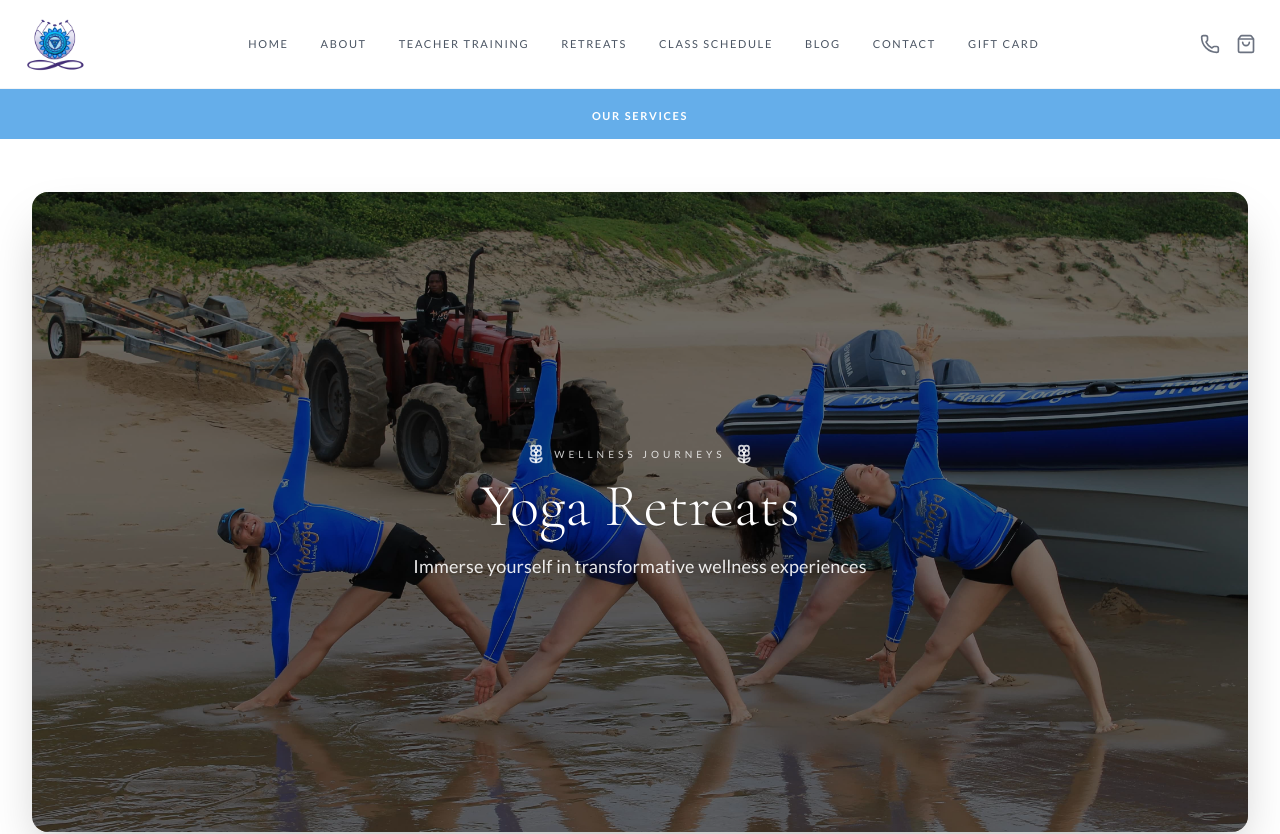
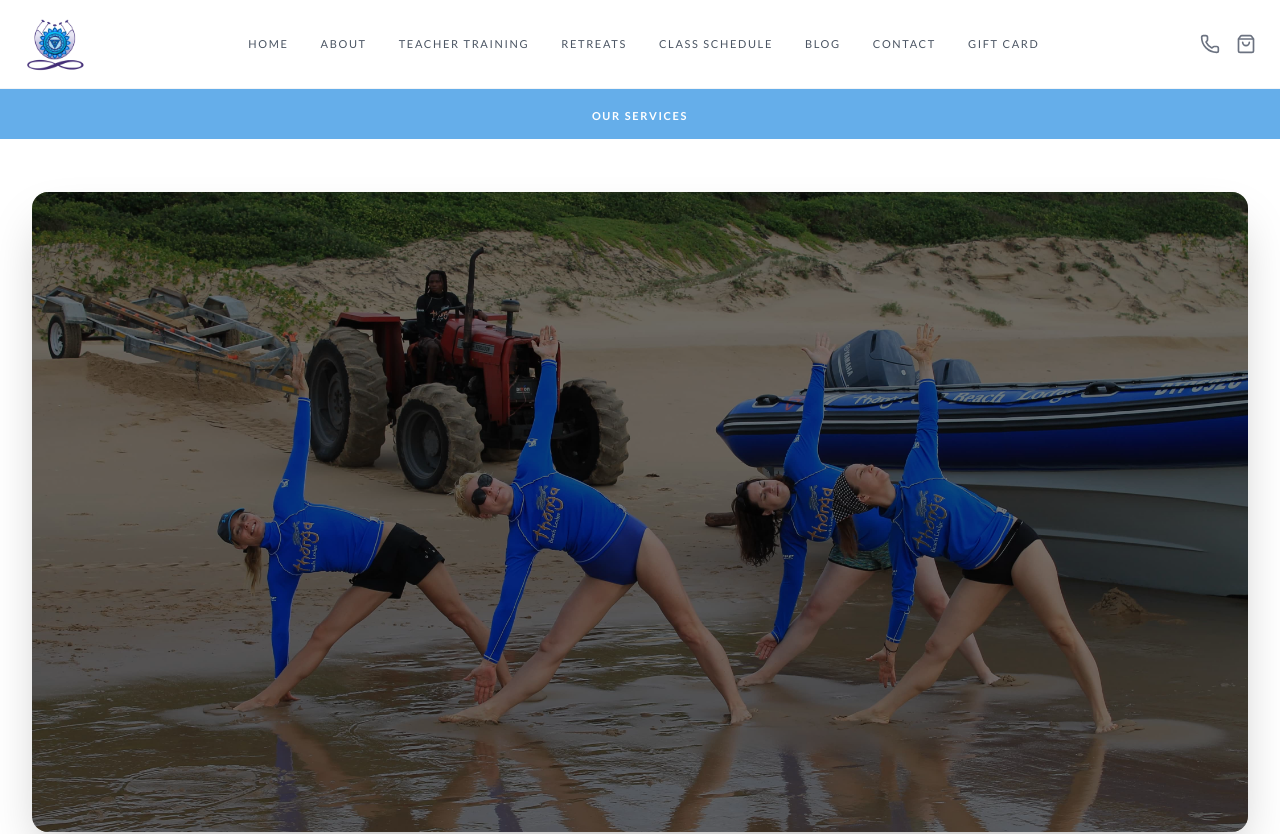
Before and after one commit to rebotilwe/devahiti-booking-system, a React (Vite) app in the folder frontend/: page /retreats in a window 1280 px wide. Shown: the top 834 px of the page. Built offline with nearby package versions, Linux system fonts and the light colour scheme.

Commit message:
Initial commit: backend + control room dashboard scaffold

```diff
--- a/frontend/src/pages/About.jsx
+++ b/frontend/src/pages/About.jsx
@@ -138,14 +138,14 @@ export default function About() {
             <div className="absolute inset-0 bg-black/50" />
 
             {/* Text overlay */}
-            <div className="absolute inset-0 flex flex-col items-center justify-center px-6 text-center">
+            {/* <div className="absolute inset-0 flex flex-col items-center justify-center px-6 text-center">
               <h1 className="text-4xl sm:text-5xl md:text-6xl font-light text-white drop-shadow-lg">
                 About Devahiti
               </h1>
               <p className="mt-4 max-w-2xl text-lg italic md:text-xl text-white/90 drop-shadow">
                 "If you can breathe, you can do yoga."
               </p>
-            </div>
+            </div> */}
           </div>
         </div>
       </section>
--- a/frontend/src/pages/Blog.jsx
+++ b/frontend/src/pages/Blog.jsx
@@ -319,11 +319,11 @@ export default function Blog() {
             />
             <div className="absolute inset-0 bg-black/50" />
             <div className="absolute inset-0 flex flex-col items-center justify-center px-6 text-center">
-              <p className="text-xs uppercase tracking-[0.3em] text-white/80 drop-shadow">Journal</p>
+              {/* <p className="text-xs uppercase tracking-[0.3em] text-white/80 drop-shadow">Journal</p>
               <h1 className="text-4xl sm:text-5xl md:text-6xl font-light text-white drop-shadow-lg">From the mat</h1>
               <p className="mx-auto mt-4 max-w-2xl text-base sm:text-lg text-white/90 drop-shadow">
                 Slow reflections on yoga, sound, breath, and the art of coming home to yourself.
-              </p>
+              </p> */}
             </div>
           </div>
         </div>
--- a/frontend/src/pages/ClassSchedule.jsx
+++ b/frontend/src/pages/ClassSchedule.jsx
@@ -133,14 +133,14 @@ export default function ClassSchedule() {
             <div className="absolute inset-0 bg-black/50" />
             <div className="absolute inset-0 flex flex-col items-center justify-center px-6 text-center">
               <div className="flex items-center justify-center gap-2 mb-3">
-                <Calendar className="h-5 w-5 text-white/80" />
-                <span className="text-[10px] tracking-[0.4em] uppercase text-white/80 drop-shadow">Find Your Flow</span>
-                <Calendar className="h-5 w-5 text-white/80" />
+                {/* <Calendar className="h-5 w-5 text-white/80" /> */}
+                {/* <span className="text-[10px] tracking-[0.4em] uppercase text-white/80 drop-shadow">Find Your Flow</span> */}
+                {/* <Calendar className="h-5 w-5 text-white/80" /> */}
               </div>
-              <h1 className="text-4xl sm:text-5xl md:text-6xl font-light text-white drop-shadow-lg">Class Schedule</h1>
+              {/* <h1 className="text-4xl sm:text-5xl md:text-6xl font-light text-white drop-shadow-lg">Class Schedule</h1>
               <p className="mt-4 text-base sm:text-lg text-white/90 max-w-2xl drop-shadow">
                 Join us on the mat — all levels welcome
-              </p>
+              </p> */}
             </div>
           </div>
         </div>
--- a/frontend/src/pages/Contact.jsx
+++ b/frontend/src/pages/Contact.jsx
@@ -134,11 +134,11 @@ export default function Contact() {
       />
       <div className="absolute inset-0 bg-black/50" />
       <div className="absolute inset-0 flex flex-col items-center justify-center px-6 text-center">
-        <p className="text-xs uppercase tracking-[0.3em] text-white/80 drop-shadow">Say hello</p>
+        {/* <p className="text-xs uppercase tracking-[0.3em] text-white/80 drop-shadow">Say hello</p>
         <h1 className="text-4xl sm:text-5xl md:text-6xl font-light text-white drop-shadow-lg">Get in touch</h1>
         <p className="mx-auto mt-4 max-w-xl text-lg text-white/90 italic drop-shadow">
           I'd love to hear from you. Let's craft a session that feels just right.
-        </p>
+        </p> */}
       </div>
     </div>
   </div>
--- a/frontend/src/pages/GiftCard.jsx
+++ b/frontend/src/pages/GiftCard.jsx
@@ -222,14 +222,14 @@ export default function GiftCard() {
             <div className="absolute inset-0 bg-black/50" />
             <div className="absolute inset-0 flex flex-col items-center justify-center px-6 text-center">
               <div className="flex items-center justify-center gap-2 mb-3">
-                <Gift className="h-5 w-5 text-white/80" />
-                <span className="text-[10px] tracking-[0.4em] uppercase text-white/80">Give the gift of wellness</span>
-                <Gift className="h-5 w-5 text-white/80" />
+                {/* <Gift className="h-5 w-5 text-white/80" /> */}
+                {/* <span className="text-[10px] tracking-[0.4em] uppercase text-white/80">Give the gift of wellness</span> */}
+                {/* <Gift className="h-5 w-5 text-white/80" /> */}
               </div>
-              <h1 className="text-4xl sm:text-5xl md:text-6xl font-light text-white drop-shadow-lg">Gift Cards</h1>
+              {/* <h1 className="text-4xl sm:text-5xl md:text-6xl font-light text-white drop-shadow-lg">Gift Cards</h1>
               <p className="mt-4 text-lg text-white/90 max-w-2xl drop-shadow">
                 Share the healing power of yoga, sound, and stillness
-              </p>
+              </p> */}
             </div>
           </div>
         </div>
--- a/frontend/src/pages/Retreats.jsx
+++ b/frontend/src/pages/Retreats.jsx
@@ -167,14 +167,14 @@ export default function Retreats() {
       <div className="absolute inset-0 bg-black/50" />
       <div className="absolute inset-0 flex flex-col items-center justify-center px-6 text-center">
         <div className="flex items-center justify-center gap-2 mb-3">
-          <Flower2 className="h-5 w-5 text-white/80" />
+          {/* <Flower2 className="h-5 w-5 text-white/80" />
           <span className="text-[10px] tracking-[0.4em] uppercase text-white/80">Wellness Journeys</span>
-          <Flower2 className="h-5 w-5 text-white/80" />
+          <Flower2 className="h-5 w-5 text-white/80" /> */}
         </div>
-        <h1 className="text-4xl sm:text-5xl md:text-6xl font-light text-white drop-shadow-lg">Yoga Retreats</h1>
-        <p className="mt-4 text-lg text-white/90 max-w-2xl drop-shadow">
-          Immerse yourself in transformative wellness experiences
-        </p>
+        {/* <h1 className="text-4xl sm:text-5xl md:text-6xl font-light text-white drop-shadow-lg">Yoga Retreats</h1>
+        {/* <p className="mt-4 text-lg text-white/90 max-w-2xl drop-shadow"> */}
+          {/* Immerse yourself in transformative wellness experiences
+        </p> */}
       </div>
     </div>
   </div>
--- a/frontend/src/pages/TeacherTraining.jsx
+++ b/frontend/src/pages/TeacherTraining.jsx
@@ -257,14 +257,14 @@ export default function TeacherTraining() {
             <div className="absolute inset-0 bg-black/50" />
             <div className="absolute inset-0 flex flex-col items-center justify-center px-6 text-center">
               <div className="flex items-center justify-center gap-2 mb-3">
-                <Award className="h-5 w-5 text-white/80" />
+                {/* <Award className="h-5 w-5 text-white/80" />
                 <span className="text-[10px] tracking-[0.4em] uppercase text-white/80 drop-shadow">Turn Your Passion into Your Profession</span>
-                <Award className="h-5 w-5 text-white/80" />
+                <Award className="h-5 w-5 text-white/80" /> */}
               </div>
-              <h1 className="text-4xl sm:text-5xl md:text-6xl font-light text-white drop-shadow-lg">Teacher Training</h1>
-              <p className="mt-4 text-lg text-white/90 max-w-2xl drop-shadow">
+              {/* <h1 className="text-4xl sm:text-5xl md:text-6xl font-light text-white drop-shadow-lg">Teacher Training</h1> */}
+              {/* <p className="mt-4 text-lg text-white/90 max-w-2xl drop-shadow">
                 200hr & 300hr Certified Programs in Ballito
-              </p>
+              </p> */}
             </div>
           </div>
         </div>
```
